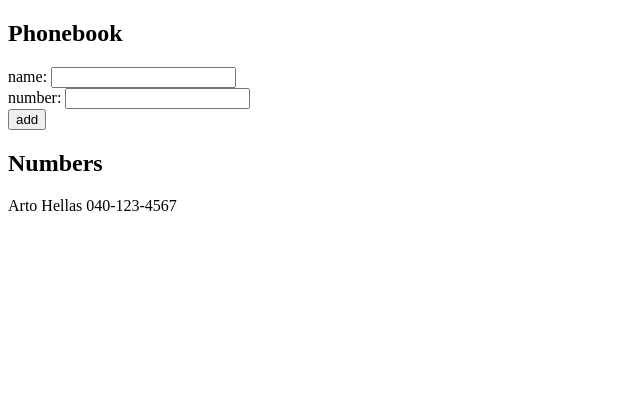
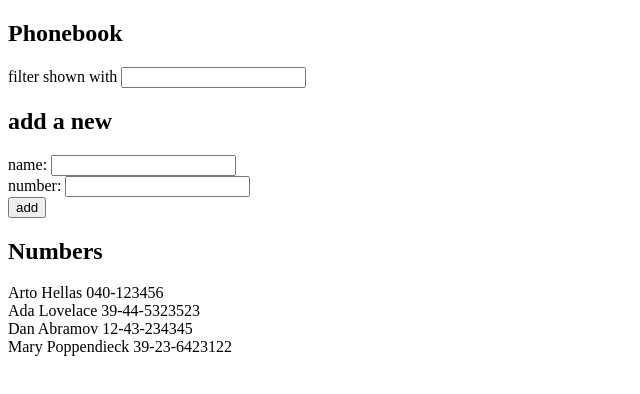
Before and after one commit to vuvu123/full-stack-open-2022, a React (Create React App) app in the folder part2/phonebook/: page / in a window 1280 px wide. Shown: the top 394 px of the page, without its empty margins (0-640 px from the left). Built offline with nearby package versions, Linux system fonts and the light colour scheme.

Commit message:
2.9 checkpoint - working on filter

```diff
--- a/part2/phonebook/src/App.js
+++ b/part2/phonebook/src/App.js
@@ -3,16 +3,18 @@
 
 const App = () => {
   const [persons, setPersons] = useState([
-    {
-      name: 'Arto Hellas',
-      number: '040-123-4567',
-    }
+    { name: 'Arto Hellas', number: '040-123456', id: 1 },
+    { name: 'Ada Lovelace', number: '39-44-5323523', id: 2 },
+    { name: 'Dan Abramov', number: '12-43-234345', id: 3 },
+    { name: 'Mary Poppendieck', number: '39-23-6423122', id: 4 }
   ])
   const [newName, setNewName] = useState('')
   const [newNumber, setNewNumber] = useState('')
+  const [newFilter, setNewFilter] = useState('')
 
   const handleNameChange = (event) => setNewName(event.target.value)
   const handleNumberChange = (event) => setNewNumber(event.target.value)
+  const handleFilterChange = (event) => setNewFilter(event.target.value)
 
   const addName = (event) => {
     event.preventDefault()
@@ -25,6 +27,7 @@
     const nameObject = {
       name: newName,
       number: newNumber,
+      id: setPersons.length + 1
     }
     setPersons(persons.concat(nameObject))
     setNewName('')
@@ -35,7 +38,11 @@
   return (
     <div>
       <h2>Phonebook</h2>
+      <div>
+        filter shown with <input value={newFilter} onChange={handleFilterChange} />
+      </div>
       <form onSubmit={addName}>
+        <h2>add a new</h2>
         <div>
           name: <input value={newName} onChange={handleNameChange} />
         </div>
```
